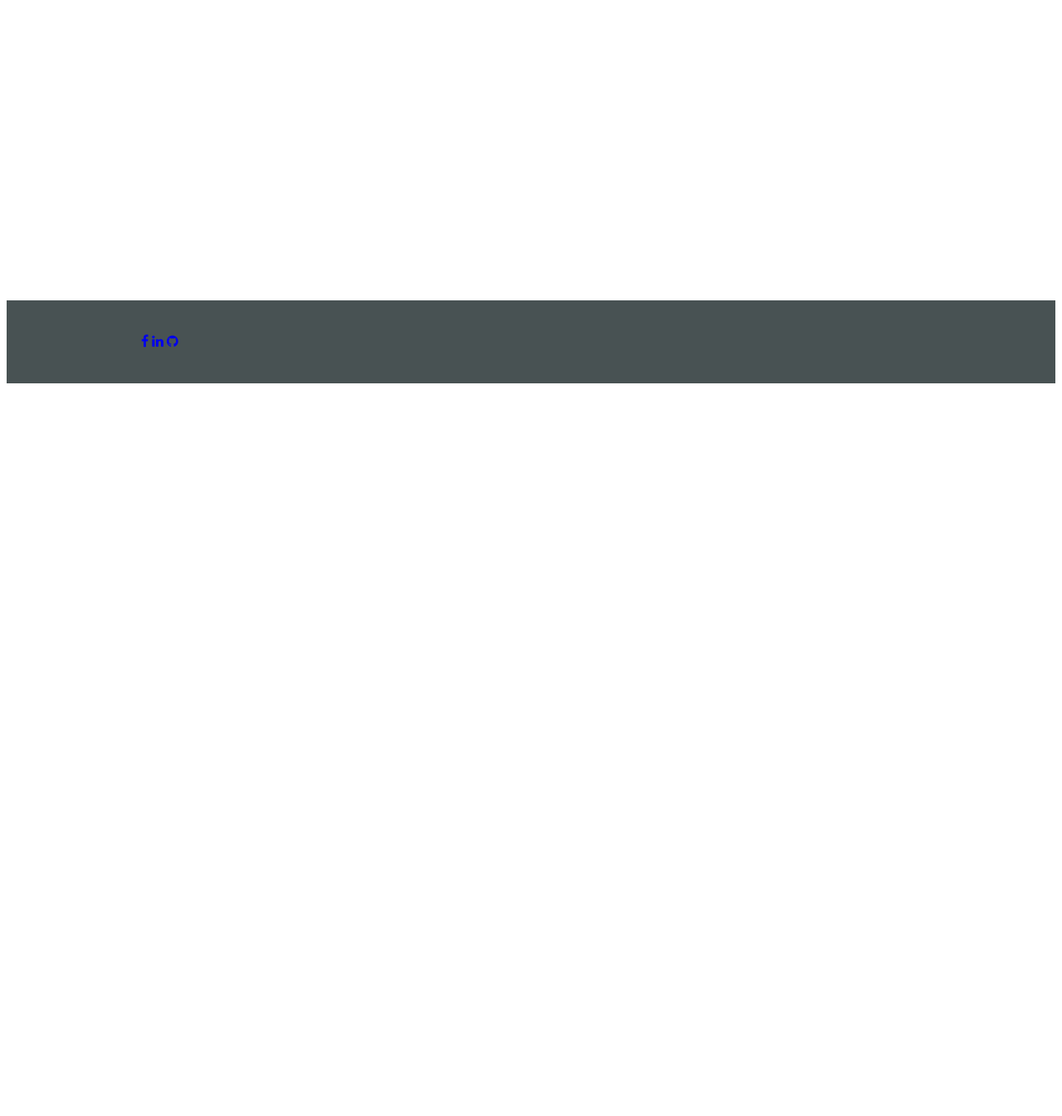
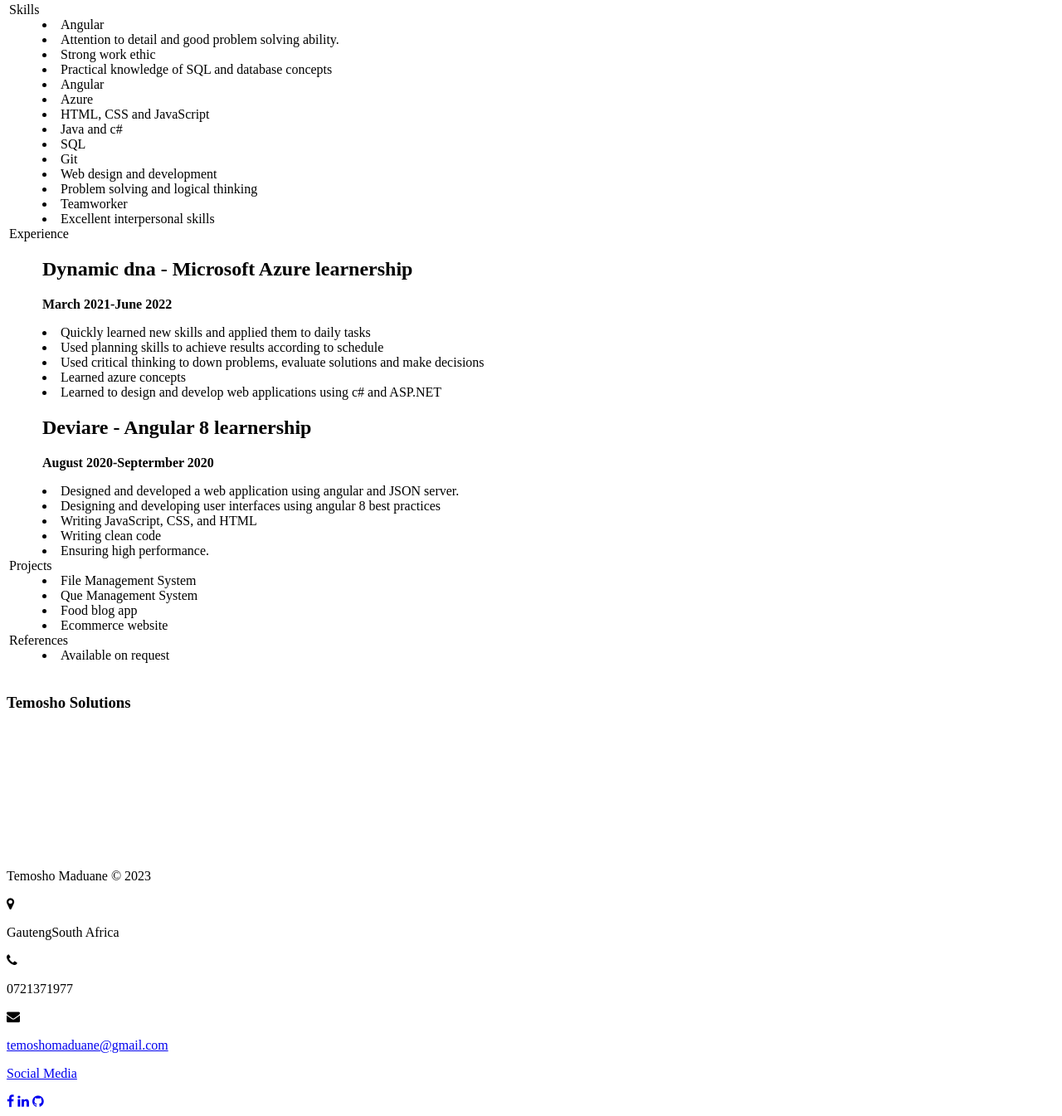
Before and after one commit to TemoshoS/T-Shaku, a plain HTML site: page about.html in a window 1280 px wide. Shown: the part 544-1889 px from the top of the page at 83% size. Before the commit the page ends 1014 px from the top, so only its background shows below. Drawn offline with Linux system fonts and the light colour scheme; grey boxes are pictures that could not be loaded.

Commit message:
Add files via upload

```diff
--- a/about.html
+++ b/about.html
@@ -6,14 +6,14 @@
     </title>
     <link rel="stylesheet" href="http://maxcdn.bootstrapcdn.com/font-awesome/4.2.0/css/font-awesome.min.css">
     <link href="http://fonts.googleapis.com/css?family=Cookie" rel="stylesheet" type="text/css">
-	<link rel="stylesheet" href="./css/style.css">
+	  <link rel="stylesheet" href="./css/style.css">
 
 
 </head>
 <body>
     <header>
         <div>
-          <table style="width: 100%">
+          <table style="width: 100%; background-color: rgb(125, 175, 158);">
             <tr>
               <td>
                 <a href="index.html">
@@ -38,22 +38,108 @@
 
 
 
- <main style="height: 100vh; text-align: center;">
-    <h1>About Us</h1>
-  </main>
+ <main>
+
+  <table style="width: 100%;">
+    <tr>
+      <td>
 
 
-  <footer>
-    <table style="width: 100%; height: 100px; background-color: rgb(72, 82, 83);">
+        <h1><b >Temosho Shaku</b></h1>
 
-        <td style="padding-left: 20vh;"><div class="footer-icons">
-          <a href="https://m.facebook.com/temosho.shaku"><i class="fa fa-facebook"></i></a>
-          <a href="https://www.linkedin.com/mwlite/in/temosho-shaku-a2598917b"><i class="fa fa-linkedin"></i></a>
-          <a href="https://github.com/TemoshoS"><i class="fa fa-github"></i></a>
+        <p >A highly motivated software developer seeking to get a position in a reputed company, where I can use my skills and knowledge to learn new things and grow as a software developer.</p>
 
-      </div></td>
-      </tr>
-    </table>
-  </footer>
+
+          <div class="clear"></div>
+
+          <dl>
+              <dt >Education</dt>
+              <dd>
+                  <h2 >Tshwane University of Technology</h2>
+                  <b >Major Subjects</b>
+                  <p >Development Software </br> Information System </br> Technical Programming </br> System Software</p>
+              </dd>
+
+
+              <dd>
+                  <h2 >Mokhulwane Seconday School</h2>
+                  <p >Mathematics</br>Life Science </br> Physical Science </br> Agricultural Science </p>
+              </dd>
+
+
+
+              <dt >Skills</dt>
+              <dd > <li>Angular</li> <li>Attention to detail and good problem solving ability.</li><li>Strong work ethic</li><li>Practical knowledge of SQL and database concepts</li><li>Angular</li><li>Azure</li> <li>HTML, CSS and JavaScript</li> <li>Java and c#</li> <li>SQL</li> <li>Git</li><li>Web design and development</li> <li>Problem solving and logical thinking</li> <li>Teamworker</li> <li>Excellent interpersonal skills</li>
+              </dd>
+
+
+
+              <dt >Experience</dt>
+              <dd ><h2>Dynamic dna - Microsoft Azure learnership</h2><p><b>March 2021-June 2022</b></p><li>Quickly learned new skills and applied them to daily tasks</li><li>Used planning skills to achieve results according to schedule</li><li>Used critical thinking to down problems, evaluate solutions and make decisions</li><li>Learned azure concepts</li><li>Learned to design and develop web applications using c# and ASP.NET</li><h2>Deviare - Angular 8 learnership</h2><p><b>August 2020-Septermber 2020</b></p><li>Designed and developed a web application using angular and JSON server.</li><li>Designing and developing user interfaces using angular 8 best practices</li><li>Writing JavaScript, CSS, and HTML</li><li>Writing clean code</li><li>Ensuring high performance.</li></dd>
+
+
+
+              <dt >Projects</dt>
+              <dd ><li> File Management System</li><li> Que Management System</li><li> Food blog app</li> <li> Ecommerce website</li></dd>
+
+              <dt >References</dt>
+              <dd ><li>Available on request</li></dd>
+
+
+          </dl>
+
+
+
+      </div>
+      </td>
+    </tr>
+  </table>
+  </main>
+  <footer class="footer-distributed">
+    <div class="footer-left">
+
+        <h3><span>Temosho Solutions</span></h3>
+        <p class="footer-links">
+          <iframe src="https://www.google.com/maps/embed?pb=!1m18!1m12!1m3!1d3599.946154859547!2d28.09470511451151!3d-25.540170443506927!2m3!1f0!2f0!3f0!3m2!1i1024!2i768!4f13.1!3m3!1m2!1s0x1ebfcf9c4eedb233%3A0x9e2de5e61f9e48e7!2sTshwane%20University%20of%20Technology%20-%20Soshanguve%20South%20Campus%20-%20TUT!5e0!3m2!1sen!2sza!4v1645440743291!5m2!1sen!2sza" width="300" height="150" style="border:0;" allowfullscreen="" loping="lazy"></iframe>
+
+
+        </p>
+
+
+        <p class="footer-portfolio-name">Temosho Maduane &copy; 2023</p>
+    </div>
+
+    <div class="footer-center">
+
+        <div>
+            <i class="fa fa-map-marker"></i>
+            <p><span>Gauteng</span>South Africa</p>
+        </div>
+        <div>
+            <i class="fa fa-phone"></i>
+            <p>0721371977</p>
+        </p>
+
+        </div>
+        <div>
+            <i class="fa fa-envelope"></i>
+            <p><a href="temoshomaduane@gmail.com">temoshomaduane@gmail.com</p>
+        </div>
+    </div>
+
+    <div class="footer-right">
+            <p >
+                <span>Social Media</span>
+            </p>
+
+            <div class="footer-icons">
+                <a href="https://m.facebook.com/temosho.shaku"><i class="fa fa-facebook"></i></a>
+                <a href="https://www.linkedin.com/mwlite/in/temosho-shaku-a2598917b"><i class="fa fa-linkedin"></i></a>
+                <a href="https://github.com/TemoshoS"><i class="fa fa-github"></i></a>
+
+            </div>
+
+    </div>
+</footer>
 </body>
 </html>
```
Also changed, not shown: contact.html (+44 -11 lines), index.html (+48 -22 lines).
